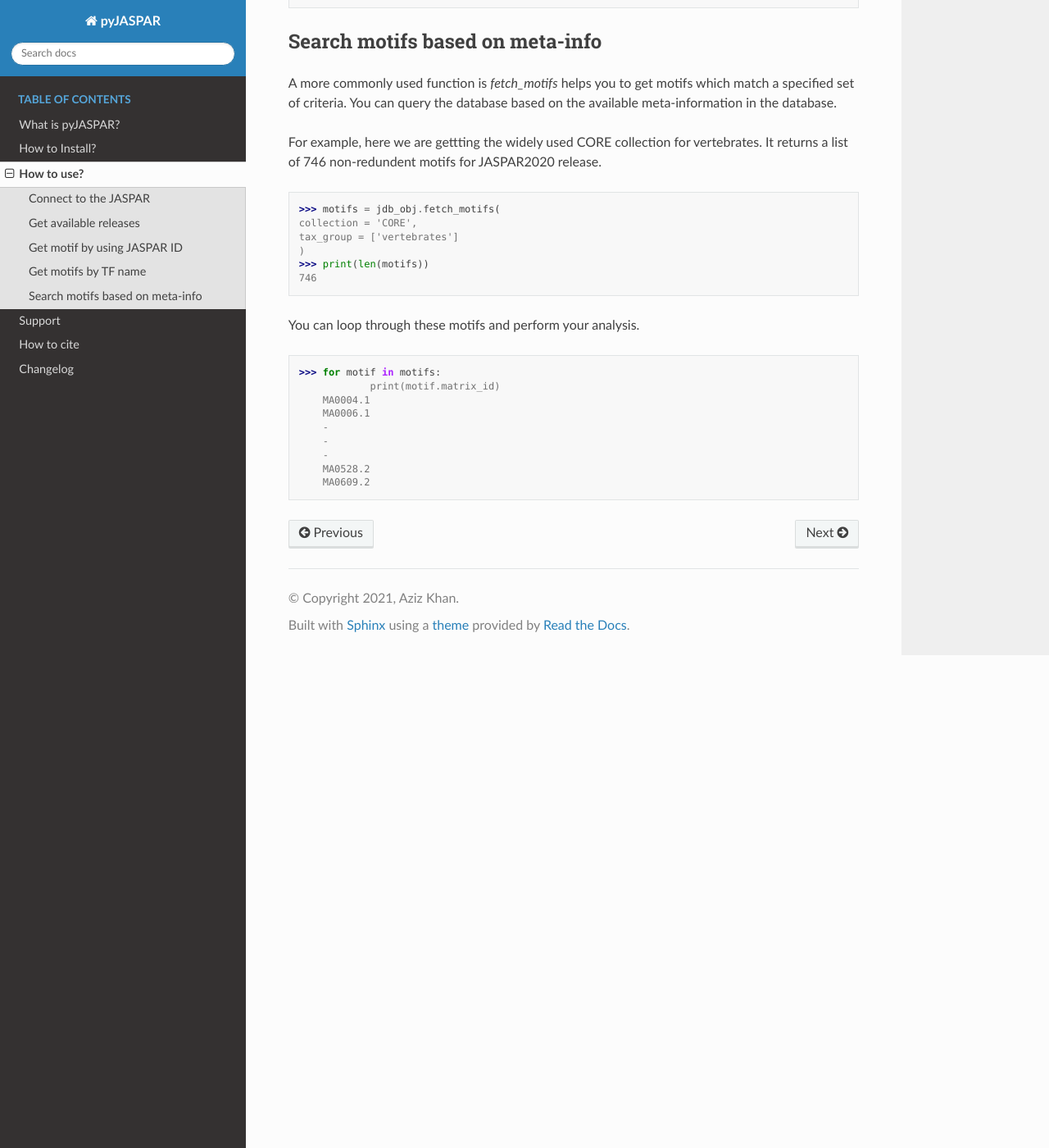
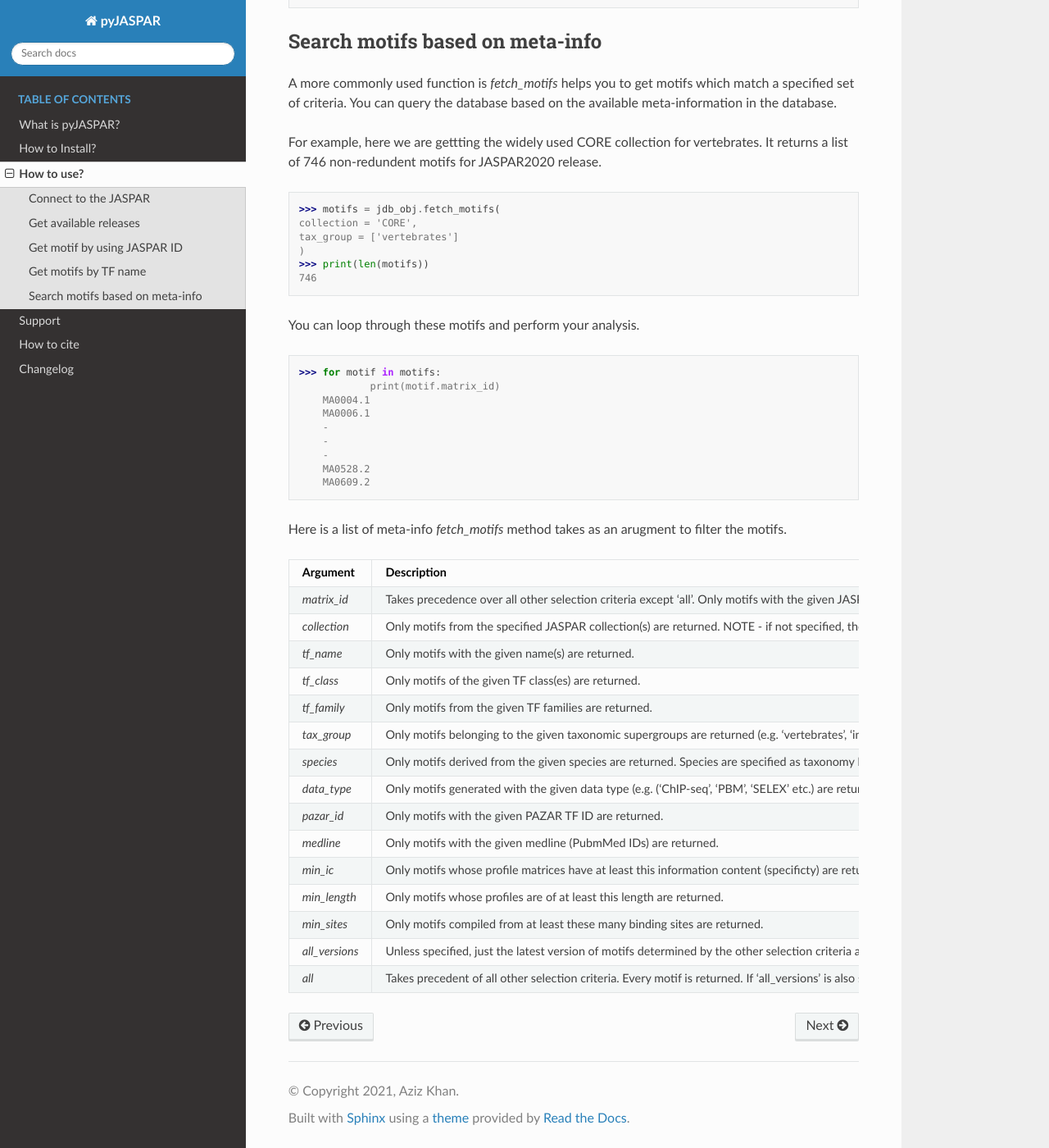
Before and after one commit to asntech/pyjaspar, a Sphinx documentation site: the page built from docs/how_to_use.rst, in a window 1280 px wide and 1400 px high, scrolled down 2707 px. Shown: the whole window at 82% size. Built offline with Sphinx 7.4.7 and the Read the Docs theme 2.0.0, drawn with Linux system fonts in a browser that asks for light colours.

Commit message:
updated docs

```diff
--- a/docs/how_to_use.rst
+++ b/docs/how_to_use.rst
@@ -170,3 +170,25 @@ You can loop through these motifs and perform your analysis.
 	-
 	MA0528.2
 	MA0609.2
+
+Here is a list of meta-info `fetch_motifs` method takes as an arugment to filter the motifs.
+
+.. csv-table::
+   :header: "Argument", "Description"
+   :widths: 10, 80
+
+     "`matrix_id`","Takes precedence over all other selection criteria except 'all'.  Only motifs with the given JASPAR matrix ID(s) are returned. A matrix ID may be specified as just a base ID or full JASPAR IDs including version number. If only a base ID is provided for specific motif(s), then just the latest version of those motif(s) are returned unless 'all_versions' is also specified."
+	 "`collection`","Only motifs from the specified JASPAR collection(s) are returned. NOTE - if not specified, the collection defaults to CORE for all other selection criteria except 'all' and 'matrix_id'. To apply the other selection criteria across all JASPAR collections, explicitly set collection=None."
+	 "`tf_name`","Only motifs with the given name(s) are returned."
+	 "`tf_class`","Only motifs of the given TF class(es) are returned."
+	 "`tf_family`","Only motifs from the given TF families are returned."
+	 "`tax_group`","Only motifs belonging to the given taxonomic supergroups are returned (e.g. 'vertebrates', 'insects', 'nematodes' etc.)"
+	 "`species`","Only motifs derived from the given species are returned.  Species are specified as taxonomy IDs."
+	 "`data_type`","Only motifs generated with the given data type (e.g. ('ChIP-seq', 'PBM', 'SELEX' etc.) are returned."
+	 "`pazar_id`","Only motifs with the given PAZAR TF ID are returned."
+	 "`medline`","Only motifs with the given medline (PubmMed IDs) are returned."
+	 "`min_ic`","Only motifs whose profile matrices have at least this information content (specificty) are returned."
+	 "`min_length`","Only motifs whose profiles are of at least this length are returned."
+	 "`min_sites`","Only motifs compiled from at least these many binding sites are returned."
+	 "`all_versions`","Unless specified, just the latest version of motifs determined by the other selection criteria are returned. Otherwise all versions of the selected motifs are returned."
+	 "`all`","Takes precedent of all other selection criteria. Every motif is returned. If 'all_versions' is also specified, all versions of every motif are returned, otherwise just the latest version of every motif is returned."
```
Also changed, not shown: 1 other file.
